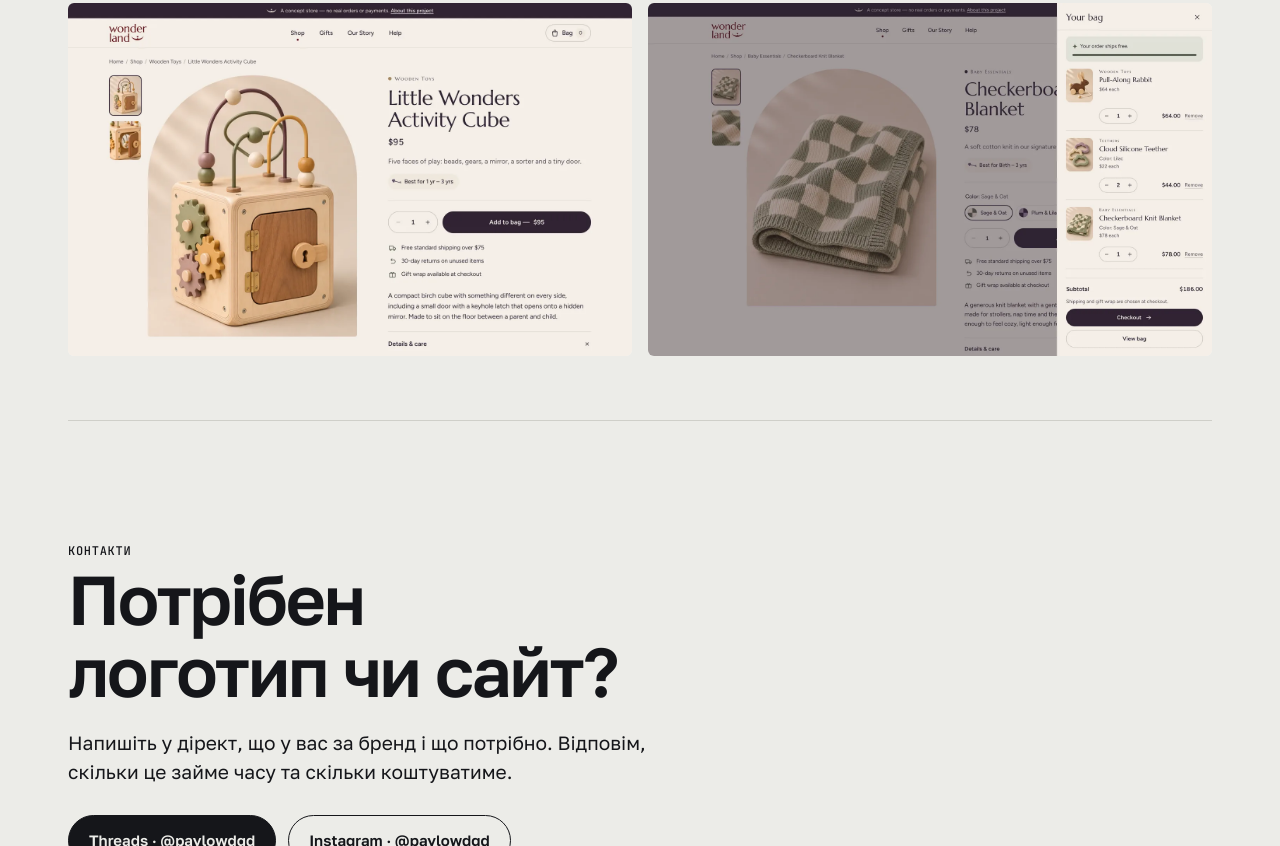
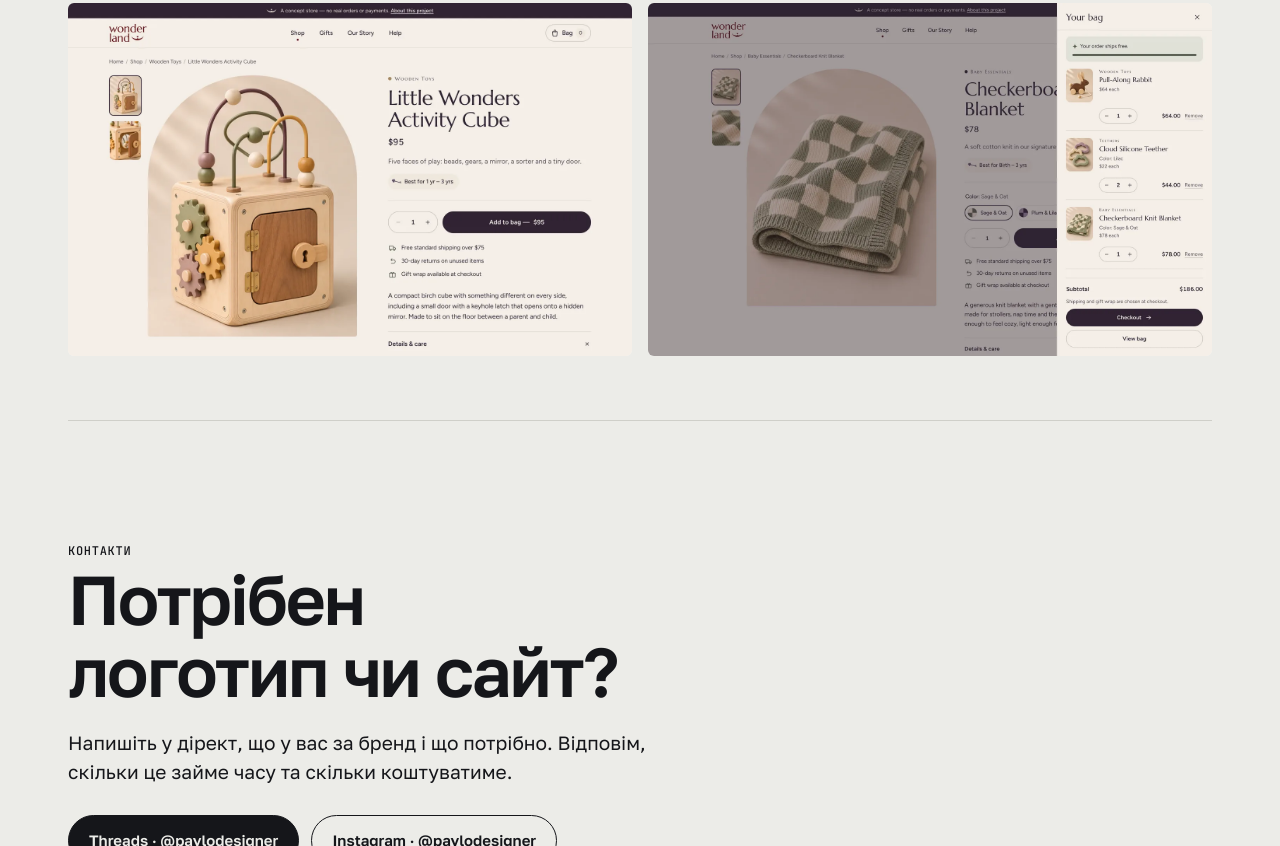
Before and after one commit to xalkiedsq-prog/pavlo-portfolio, a plain HTML site: page index.html in a window 1280 px wide. Shown: the part 11154-12000 px from the top of the page. Drawn offline with Linux system fonts and the light colour scheme; a web font is replaced by a local one.

Commit message:
New handle pavlodesigner

```diff
--- a/index.html
+++ b/index.html
@@ -314,8 +314,8 @@ dialog img{max-width:96vw;max-height:94vh;border-radius:4px;cursor:zoom-out}
     <h2>Потрібен логотип чи сайт?</h2>
     <p>Напишіть у дірект, що у вас за бренд і що потрібно. Відповім, скільки це займе часу та скільки коштуватиме.</p>
     <div class="btns">
-      <a class="btn solid" href="https://www.threads.com/@pavlowdgd" target="_blank" rel="noopener">Threads · @pavlowdgd</a>
-      <a class="btn" href="https://www.instagram.com/pavlowdgd/" target="_blank" rel="noopener">Instagram · @pavlowdgd</a>
+      <a class="btn solid" href="https://www.threads.com/@pavlodesigner" target="_blank" rel="noopener">Threads · @pavlodesigner</a>
+      <a class="btn" href="https://www.instagram.com/pavlodesigner/" target="_blank" rel="noopener">Instagram · @pavlodesigner</a>
     </div>
 
     <div class="offer">
```
